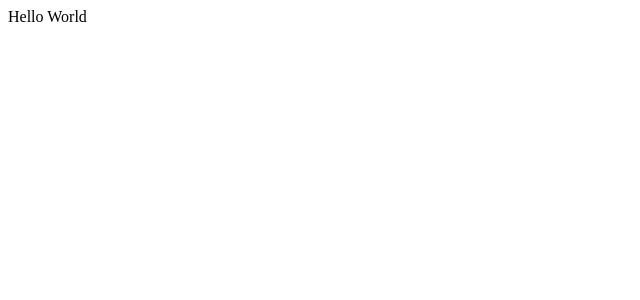
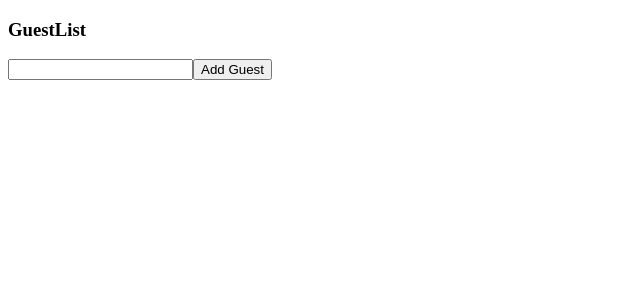
Before and after one commit to EricChukoltyansky/react-ts-project, a React (Create React App) app: page / in a window 1280 px wide. Shown: the top 300 px of the page, without its empty margins (0-640 px from the left). Built offline with nearby package versions, Linux system fonts and the light colour scheme.

Commit message:
states with ts

```diff
--- a/src/index.tsx
+++ b/src/index.tsx
@@ -1,7 +1,12 @@
 import ReactDOM from "react-dom";
+import GuestList from "./states/GuestList";
 
 const App = () => {
-  return <div>Hello World</div>;
+  return (
+    <div>
+      <GuestList />
+    </div>
+  );
 };
 
 ReactDOM.render(<App />, document.getElementById("root"));
--- /dev/null
+++ b/src/states/GuestList.tsx
@@ -0,0 +1,15 @@
+import { useState } from "react";
+
+const GuestList: React.FC = () => {
+  const [name, setName] = useState("");
+
+  return (
+    <div>
+      <h3> GuestList</h3>
+      <input value={name} onChange={(e) => setName(e.target.value)}/>
+      <button>Add Guest</button>
+    </div>
+  );
+};
+
+export default GuestList;
```
